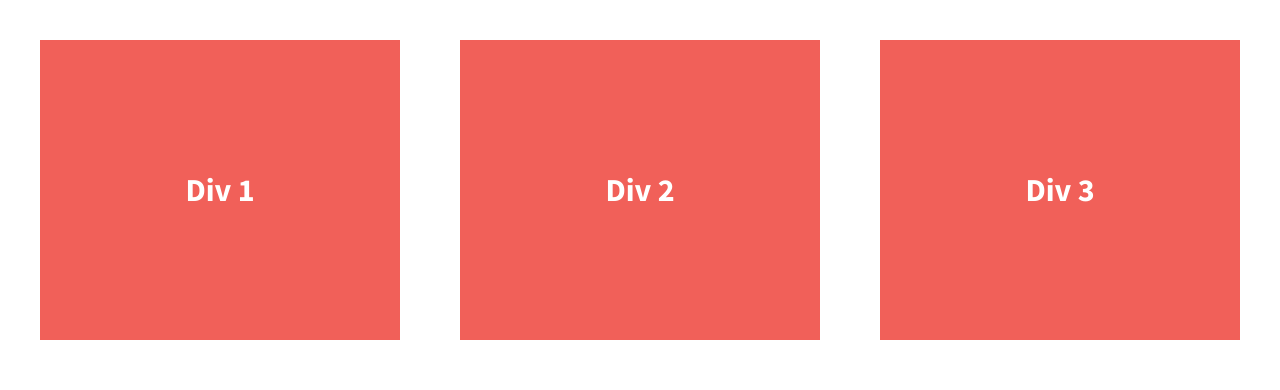
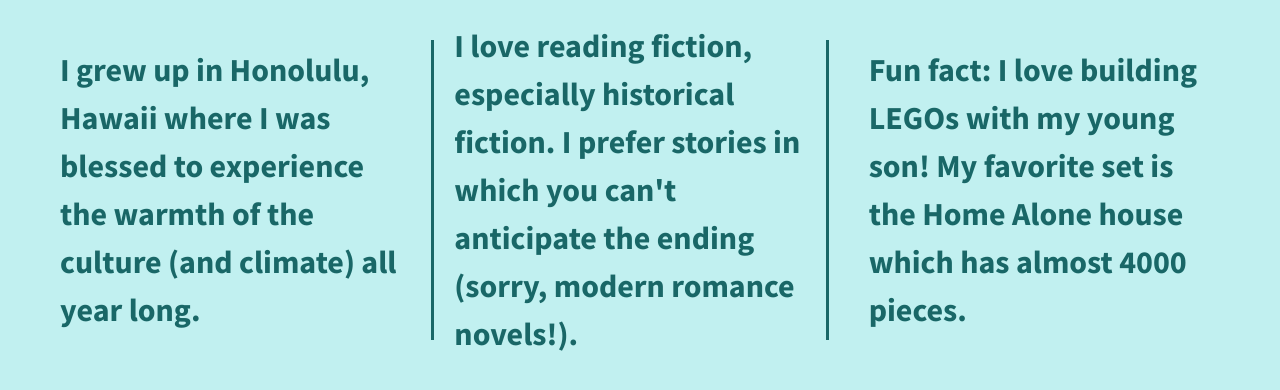
Before and after one commit to mdrennen87/206-Divs-Flexbox-Starter, a plain HTML site: page index.html in a window 1280 px wide. Drawn offline with nearby package versions, Linux system fonts and the light colour scheme.

Commit message:
Updated flexbox CSS and HTML text

```diff
--- a/css/main.css
+++ b/css/main.css
@@ -97,7 +97,7 @@ textarea {
 
 
 html {
-  background-color: #fff;
+  background-color: #c1f0f0;
   height: 100%;
 }
 
@@ -117,18 +117,25 @@ body {
 
 .div-1, .div-2, .div-3 {
   /*give the divs a width of 30%, add display:flex, set justify-content and align-items to center*/
-  color: #fff;
+  color: #196767;
   line-height: 1.5em;
   font-size: 1.6em;
-  background-color: #f16059;
   height: 300px;
   display: flex;
   width: 30%;
   justify-content: center;
   align-items: center;
+  padding: 0 20px;
 }
 
+.div-1 {
+    border-right: solid #196767;
+}
 
+.div-3 {
+    border-left: solid #196767;
+    padding-left: 40px;
+}
 
 
 /* ==========================================================================
--- a/index.html
+++ b/index.html
@@ -23,13 +23,13 @@
 
         <section class="wrapper">
             <div class="div-1">
-                Div 1
+                <p>I grew up in Honolulu, Hawaii where I was blessed to experience the warmth of the culture (and climate) all year long.</p>
             </div>
             <div class="div-2">
-                Div 2
+                <p>I love reading fiction, especially historical fiction. I prefer stories in which you can't anticipate the ending (sorry, modern romance novels!).</p>
             </div>
             <div class="div-3">
-                Div 3
+                <p>Fun fact: I love building LEGOs with my young son! My favorite set is the Home Alone house which has almost 4000 pieces.</p>
             </div>
         </section>
 
```
